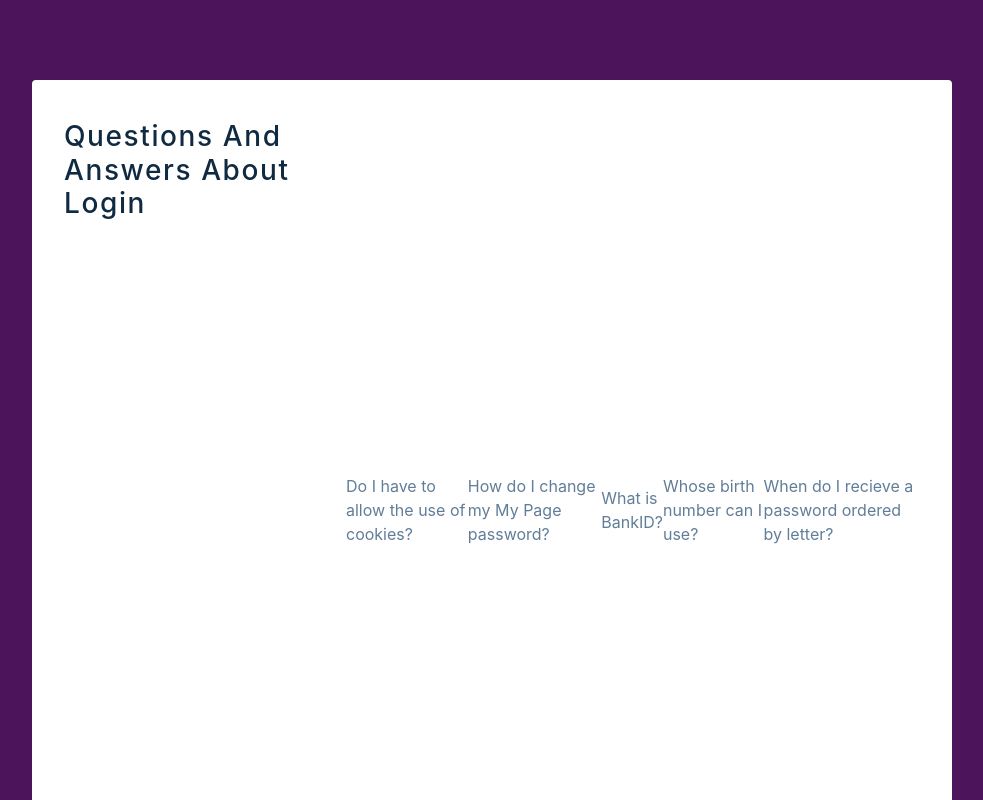
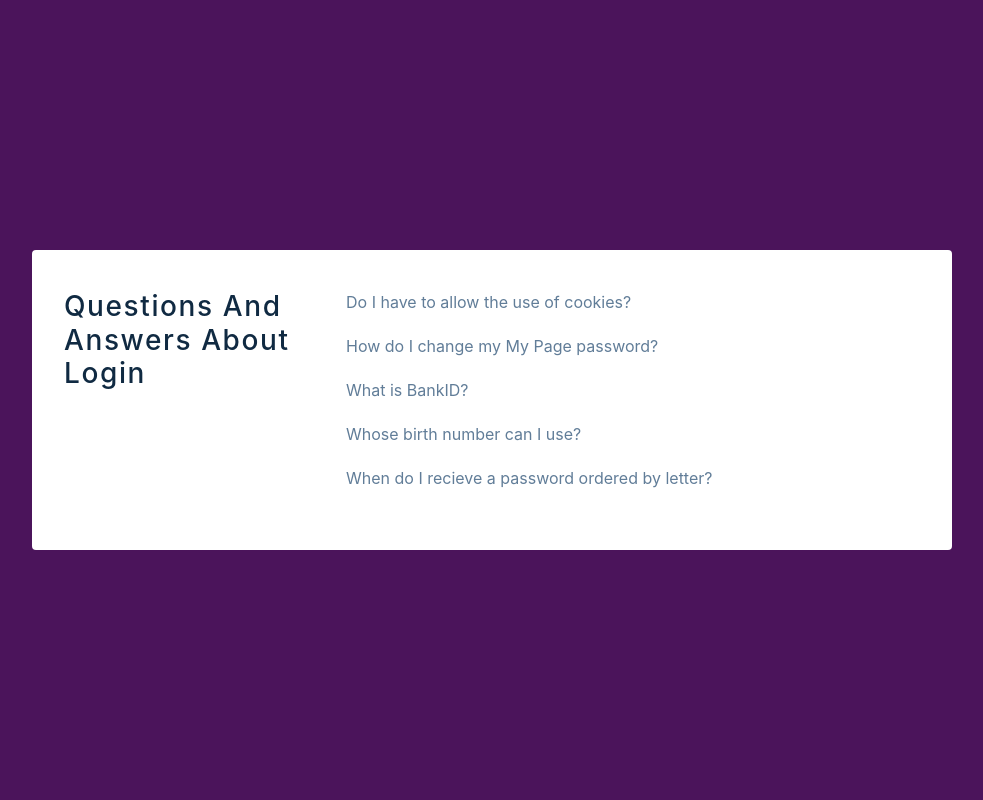
Before and after one commit to Who-codes/accordion-in-react, a React (Create React App) app: page / in a window 1280 px wide. Shown: the top 800 px of the page, without its empty margins (148-1131 px from the left). Built offline with nearby package versions, Linux system fonts and the light colour scheme.

Commit message:
Functionality added to SingleQuestion component

```diff
--- a/src/Questions.jsx
+++ b/src/Questions.jsx
@@ -1,12 +1,9 @@
 import questions from "./data";
+import SingleQuestion from "./SingleQuestion";
 const Questions = () => {
-  return (
-    <main>
-      {questions.map((question) => (
-        <p>{question.title}</p>
-      ))}
-    </main>
-  );
+  return questions.map((question) => (
+    <SingleQuestion question={question} key={question.id} />
+  ));
 };
 
 export default Questions;
--- a/src/SingleQuestion.jsx
+++ b/src/SingleQuestion.jsx
@@ -0,0 +1,5 @@
+const SingleQuestion = ({ question }) => {
+  return <p>{question.title}</p>;
+};
+
+export default SingleQuestion;
```
